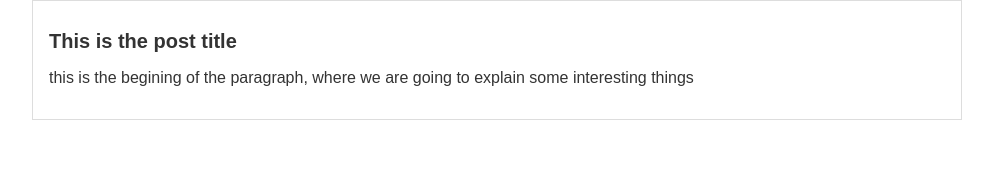
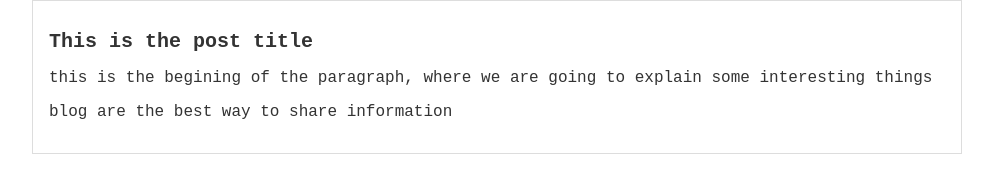
Before and after one commit to varoxmetal/hyperblog, a plain HTML site: page index.html in a window 1280 px wide. Shown: the whole page, without its empty margins (143-1136 px from the left). Drawn offline with Linux system fonts and the light colour scheme.

Commit message:
Another paragraph

```diff
--- a/css/main.css
+++ b/css/main.css
@@ -1,7 +1,7 @@
 body {
     color: #333;
     text-align: left;
-    font-family: Arial, Helvetica, sans-serif;
+    font-family: 'Courier New', Courier, monospace;
     font-size: 16px;
     margin: 0;
     padding: 0;
--- a/index.html
+++ b/index.html
@@ -8,6 +8,7 @@
             <div id="post">
                 <h1>This is the post title</h1>
                 <p>this is the begining of the paragraph, where we are going to explain some interesting things</p>
+                <p>blog are the best way to share information</p>
             </div>
         </div>
     </body>
```
